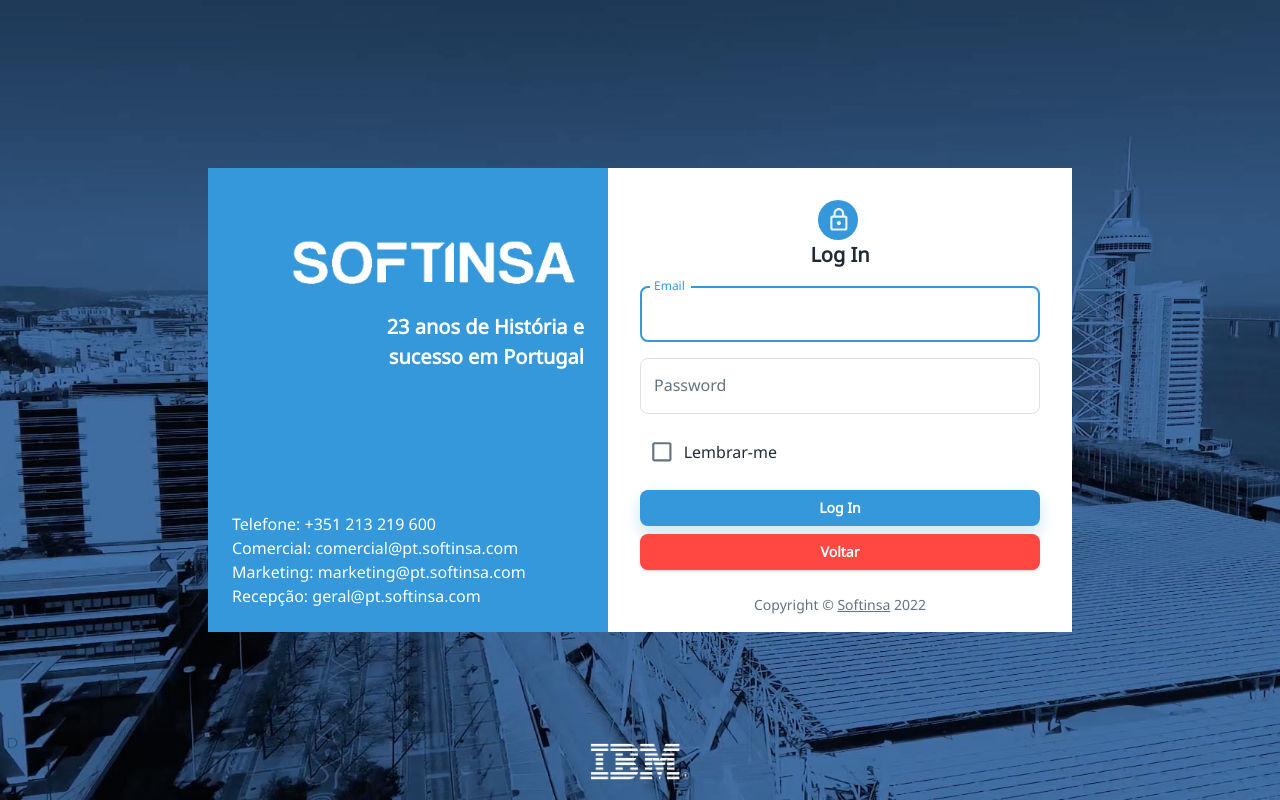
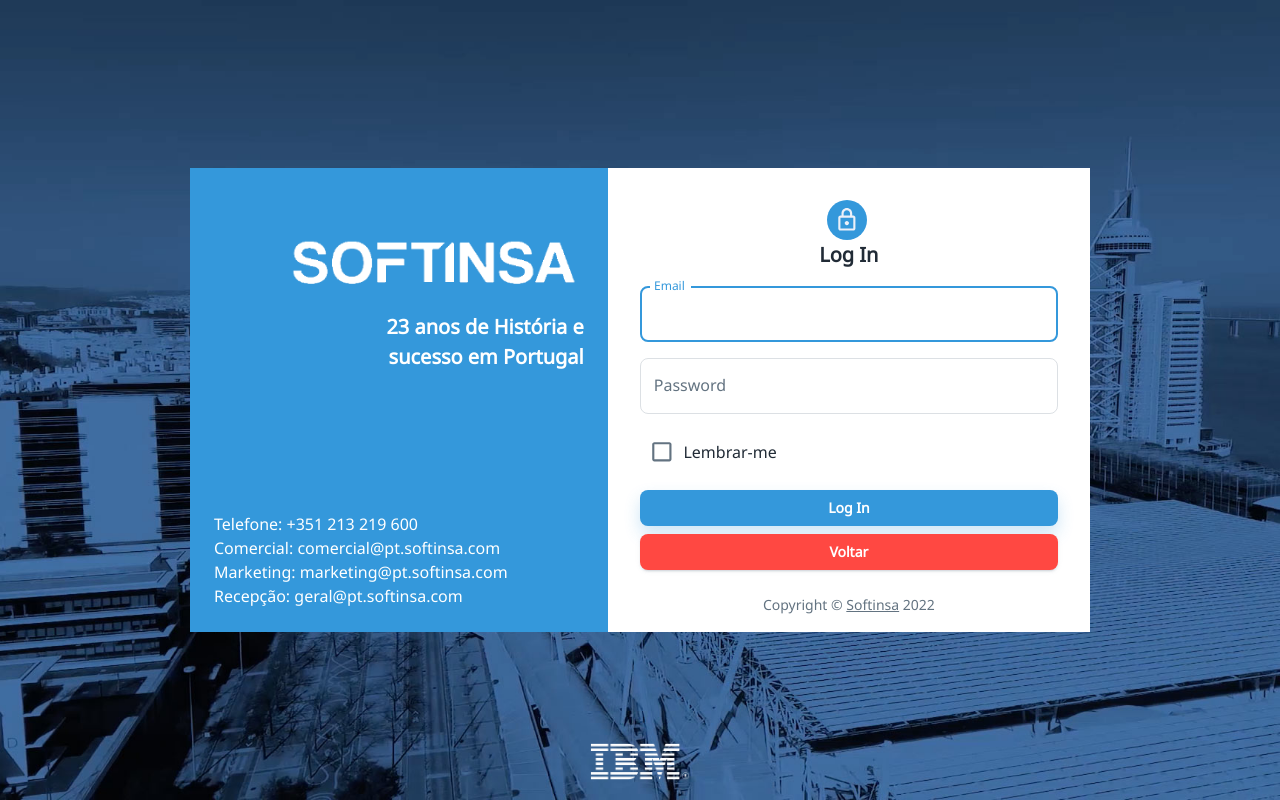
Before and after one commit to Alesc0/PINT-Softinsa-Frontend, a React (Create React App) app: page /login in a window 1280 px wide. Built offline with nearby package versions, Linux system fonts and the light colour scheme.

Commit message:
fixed responsiveness mobile login

```diff
--- a/src/theme/overrides/CssBaseline.js
+++ b/src/theme/overrides/CssBaseline.js
@@ -4,49 +4,49 @@ export default function CssBaseline() {
   return {
     MuiCssBaseline: {
       styleOverrides: {
-                '*': {
+        "*": {
           margin: 0,
           padding: 0,
-                    boxSizing: 'border-box',
+          boxSizing: "border-box",
         },
         html: {
-                    width: '100%',
-                    height: '100%',
-                    WebkitOverflowScrolling: 'touch',
+          width: "100%",
+          height: "100%",
+          WebkitOverflowScrolling: "touch",
         },
         body: {
-                    width: '100%',
-                    height: '100%',
+          width: "100%",
+          height: "100vh",
           backgroundColor: "background.default",
         },
-                '#root': {
-                    width: '100%',
-                    height: '100%',
+        "#root": {
+          width: "100%",
+          height: "100%",
         },
         input: {
-                    '&[type=number]': {
-                        MozAppearance: 'textfield',
-                        '&::-webkit-outer-spin-button': {
+          "&[type=number]": {
+            MozAppearance: "textfield",
+            "&::-webkit-outer-spin-button": {
               margin: 0,
-                            WebkitAppearance: 'none',
+              WebkitAppearance: "none",
             },
-                        '&::-webkit-inner-spin-button': {
+            "&::-webkit-inner-spin-button": {
               margin: 0,
-                            WebkitAppearance: 'none',
+              WebkitAppearance: "none",
             },
           },
         },
         img: {
-                    display: 'block',
-                    maxWidth: '100%',
+          display: "block",
+          maxWidth: "100%",
         },
         "*::-webkit-scrollbar": {
           width: "0.6em",
           height: "0.6em",
         },
         "*::-webkit-scrollbar-track": {
-                    "WebkitBoxShadow": "inset 0 0 10px #E0ECDE",
-                    "boxShadow": "inset 0 0 10px #E0ECDE",
+          WebkitBoxShadow: "inset 0 0 10px #E0ECDE",
+          boxShadow: "inset 0 0 10px #E0ECDE",
           marginRight: "10px",
         },
         "*::-webkit-scrollbar-thumb": {
--- a/src/views/login/form.js
+++ b/src/views/login/form.js
@@ -69,11 +69,11 @@ function LoginForm({ handleRequest, isLoading }) {
       sx={{
         display: "flex",
         flexDirection: "column",
-        flexGrow: 1,
         paddingInline: 4,
         pt: 4,
         pb: 2,
         zIndex: 1,
+        flexGrow: 3,
       }}
     >
       <Container
@@ -91,9 +91,8 @@ function LoginForm({ handleRequest, isLoading }) {
       <Stack
         spacing={2}
         component="form"
-        noValidate
         onSubmit={formik.handleSubmit}
-        sx={{ mt: 2, width: 400, flexGrow: 1 }}
+        sx={{ mt: 2 }}
       >
         <TextField
           id="email"
--- a/src/views/login/loginView.js
+++ b/src/views/login/loginView.js
@@ -70,14 +70,14 @@ const Login = () => {
         backgroundPosition: "center",
       }}
     >
-      <Box display="flex" sx={{ m: "0 auto", maxWidth: "md" }}>
+      <Box display="flex" sx={{ maxWidth: "md", flexGrow: 1 }}>
         <Box
-          display={{ xs: "none", sm: "none", md: "flex" }}
+          display={{ xs: "none", sm: "flex" }}
           flexDirection="column"
           sx={{
             p: 3,
-            minWidth: 400,
             background: "#3498DB",
+            flexGrow: 1,
           }}
         >
           <Stack
```
Lines whose indentation alone changed are shown as unchanged.
